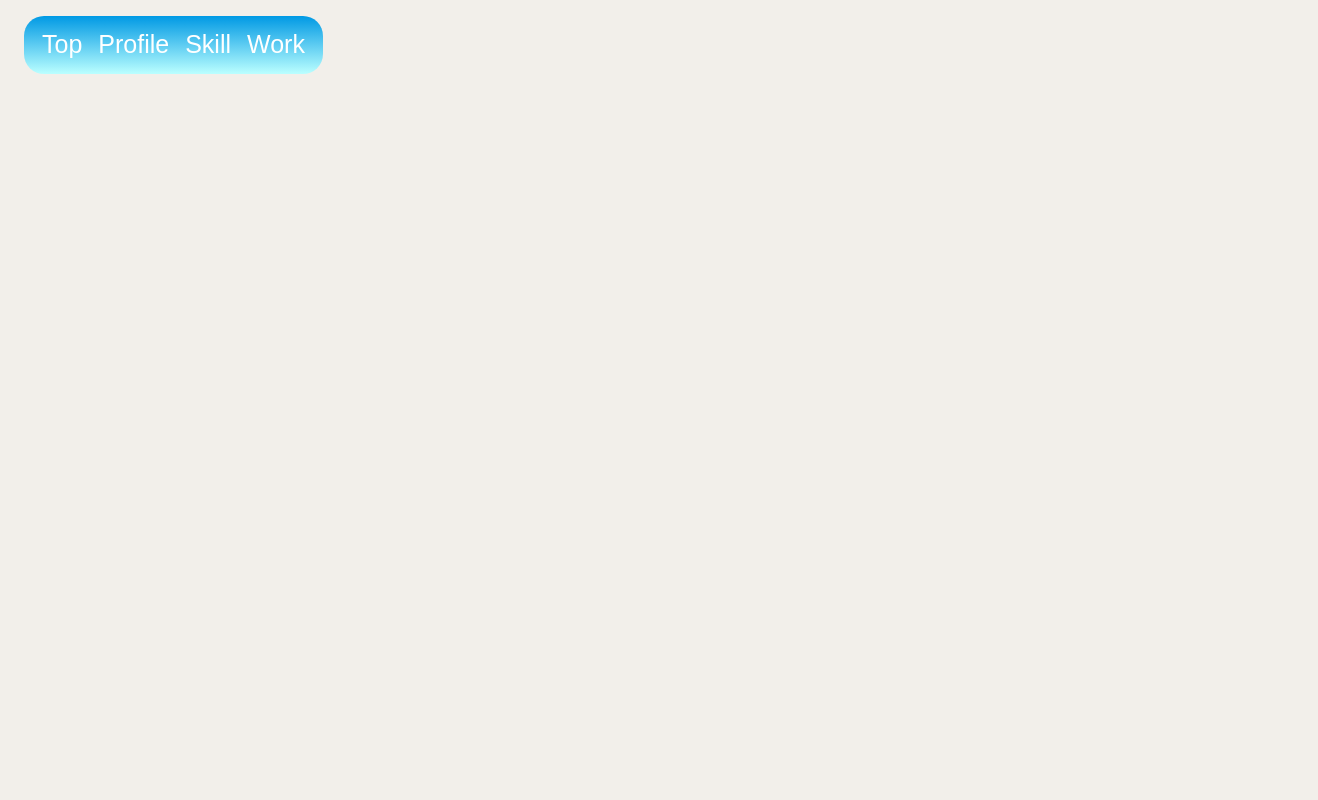
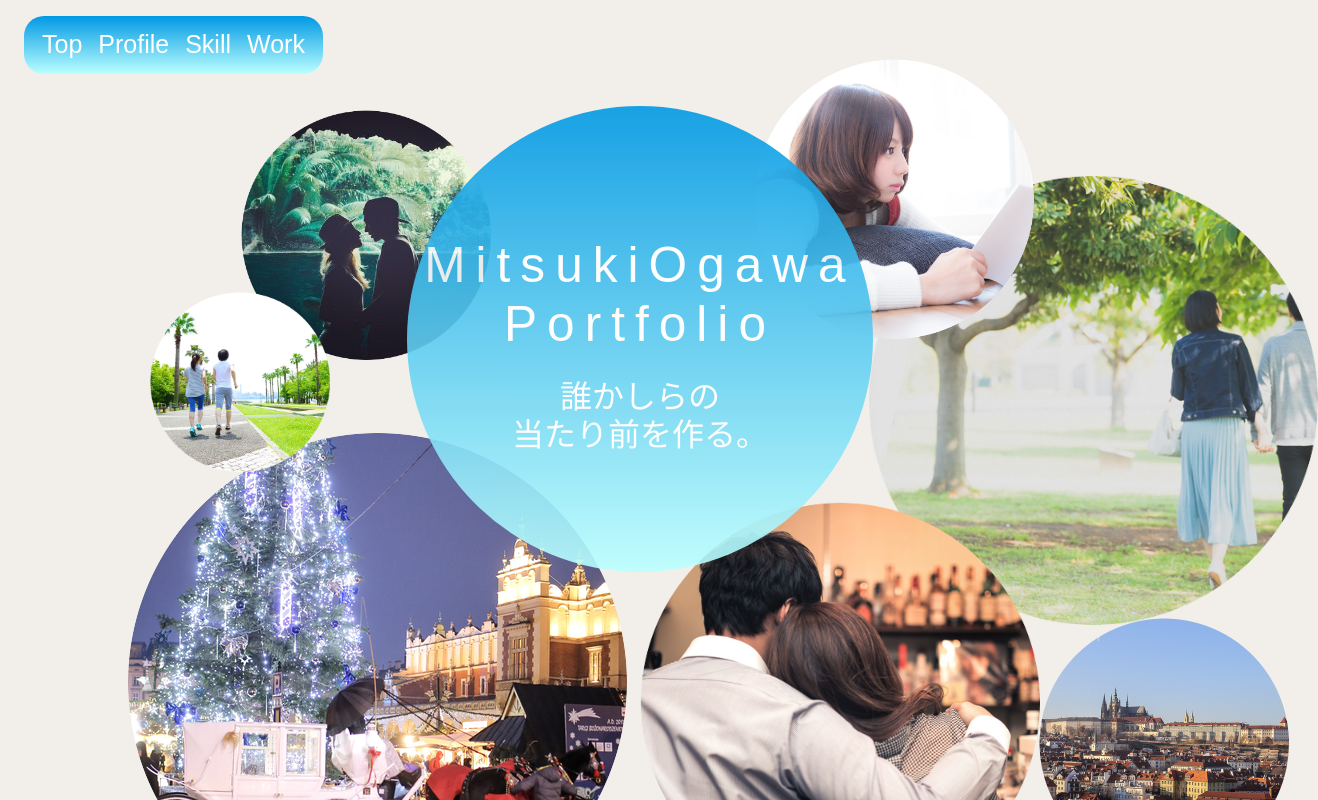
Before and after one commit to MitsukiOgawa/portfolio, a React (Create React App) app: page / in a window 1280 px wide. Shown: the top 800 px of the page, 1318 px wide, since content can reach past the window. Built offline with nearby package versions, Linux system fonts and the light colour scheme.

Commit message:
change route to top

```diff
--- a/package.json
+++ b/package.json
@@ -1,7 +1,7 @@
 {
   "name": "react-sample",
   "version": "0.1.0",
-  "homepage": "https://mitsukiogawa.github.io/portfolio/",
+  "homepage": "https://mitsukiogawa.github.io/",
   "private": true,
   "dependencies": {
     "file-loader": "1.1.11",
--- a/src/App.js
+++ b/src/App.js
@@ -14,7 +14,7 @@ export default class App extends Component {
 
           <div className="header d-flex flex-column flex-md-row align-items-center sticky-top p-3 px-md-4 mb-3">
             <nav className="my-2 my-md-0 mr-md-3">
-              <Link className="p-2 trans-green" to="/portfolio">Top</Link>
+              <Link className="p-2 trans-green" to="/">Top</Link>
               <Link className="p-2 trans-yellow" to="/profile">Profile</Link>
               <Link className="p-2 trans-lightblue" to="/skill">Skill</Link>
               <Link className="p-2 trans-blue" to="/work">Work</Link>
@@ -25,7 +25,7 @@ export default class App extends Component {
             <div className="row">
 
               <Switch>
-                <Route exact path="/portfolio" component={Top} />
+                <Route exact path="/" component={Top} />
                 <Route path="/profile" component={Profile} />
                 <Route path="/skill" component={Skill} />
                 <Route path="/work" component={Work} />
```
